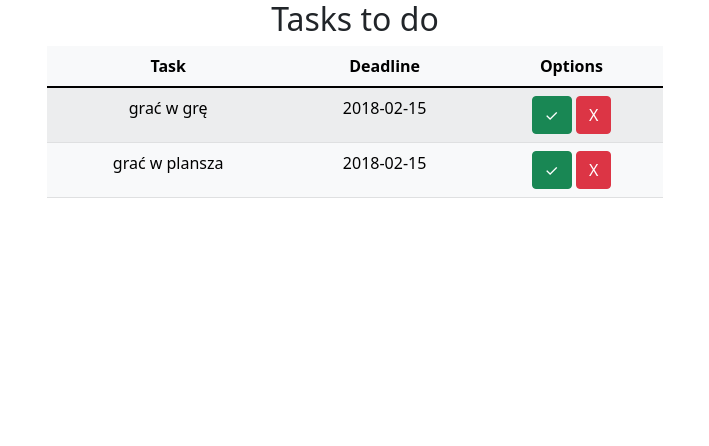
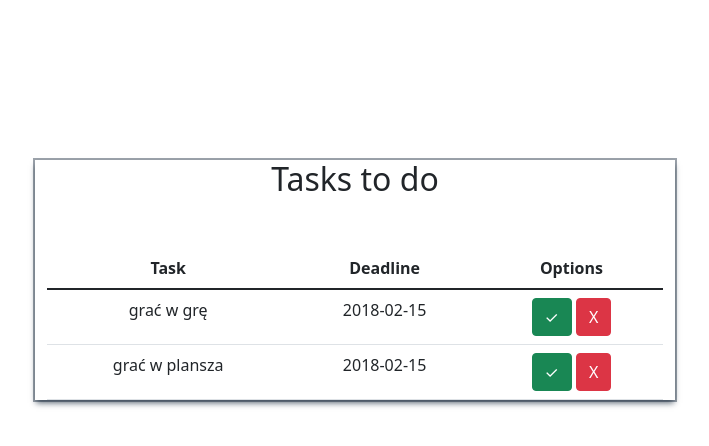
Before and after one commit to MacWar/ToDoApp, a React (Create React App) app: page / in a window 1280 px wide. Shown: the top 446 px of the page, without its empty margins (285-994 px from the left). Built offline with nearby package versions, Linux system fonts and the light colour scheme.

Commit message:
Finish handle options click in task component

```diff
--- a/src/components/App.js
+++ b/src/components/App.js
@@ -1,6 +1,7 @@
 import TaskSettings from "./TaskSettings";
 import TaskContainer from "./TaskContainer";
 import React, { Component } from 'react'
+import "./App.css"
 
 export default class App extends Component {
   state ={
@@ -23,11 +24,31 @@ export default class App extends Component {
       }
     ]
   }
+  handleDeleteTask=(id)=>{
+    const taskList=[...this.state.taskList]
+    const index=taskList.findIndex(item=>taskList.id===id)
+    taskList.splice(index,1)
+    this.setState({
+      taskList:taskList,
+    })
+  }
+  handleCompleteTask=(id)=>{
+    const taskList=[...this.state.taskList]
+    taskList.forEach(item=>{
+      if(item.id===id){
+        item.isActive=false
+        item.dateCompleted=new Date().getTime();
+      }
+    })
+    this.setState({
+      taskList:taskList,
+    })
+  }
   render() {
     return (
         <div className="App">
           <TaskSettings/>
-          <TaskContainer taskList={this.state.taskList}/>
+          <TaskContainer taskList={this.state.taskList} deleteTask={this.handleDeleteTask} completeTask={this.handleCompleteTask}/>
         </div>
     )
   }
--- a/src/components/Task.js
+++ b/src/components/Task.js
@@ -3,13 +3,12 @@ import './Task.css'
 import 'bootstrap/dist/css/bootstrap.min.css';
 
 export default function Task(props) {
-    const {description,dateDeadline}=props.task
+    const {description,dateDeadline,id}=props.task
     return (
         <tr className="task">
             <td>{description}</td>
             <td>{dateDeadline}</td>
-            <td><button className="btn btn-success">&#10003;</button> <button className="btn btn-danger">X</button></td>
-
+            <td><button onClick={()=>props.completeTask(id)} className="btn btn-success">&#10003;</button> <button onClick={()=>props.deleteTask(id)} className="btn btn-danger">X</button></td>
         </tr>
     )
 }
--- a/src/components/TaskContainer.css
+++ b/src/components/TaskContainer.css
@@ -1,9 +1,12 @@
 .to-do-title{
     text-align: center;
+    margin-bottom: 50px;
 }
 .table{
     text-align: center;
 }
 .container{
+    margin-top: 20vh;
     max-width: 50%;
+    box-shadow: rgba(6, 24, 44, 0.4) 0px 0px 0px 2px, rgba(6, 24, 44, 0.65) 0px 4px 6px -1px, rgba(255, 255, 255, 0.08) 0px 1px 0px inset;
 }
--- a/src/components/TaskContainer.js
+++ b/src/components/TaskContainer.js
@@ -5,13 +5,13 @@ import './TaskContainer.css'
 
 export default function TaskContainer(props) {
     const taskList=props.taskList.map((task) => {
-        return(<Task key={task.id} task={task}/>)
+        return(<Task key={task.id} task={task} deleteTask={props.deleteTask} completeTask={props.completeTask}/>)
     })
 
     return (
         <div className="container">
             <h2 className="to-do-title">Tasks to do</h2>
-            <table className="table table-striped table-light">
+            <table className="table  ">
                 <thead>
                     <tr>
                         <th>Task</th>
```
Also changed, not shown: src/components/App.css (added).
